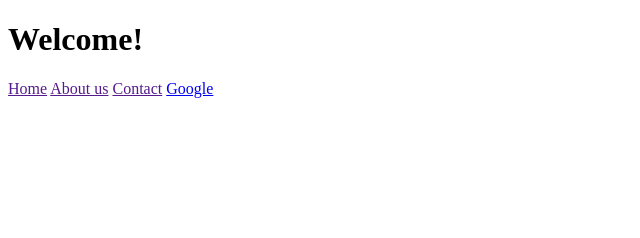
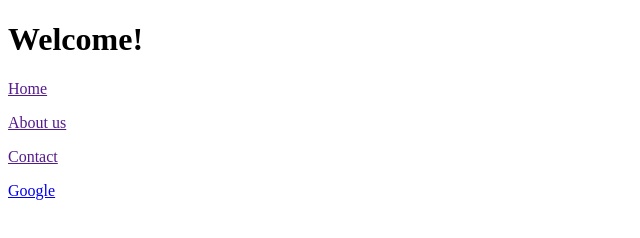
Before and after one commit to Nabin-p/nabinsocial, a plain HTML site: page index.html in a window 1280 px wide. Shown: the whole page, without its empty margins (0-640 px from the left). Drawn offline with Linux system fonts and the light colour scheme.

Commit message:
index.html

```diff
--- a/index.html
+++ b/index.html
@@ -4,11 +4,11 @@
 	<title >Home</title>
 </head>
 <body>
-	<h1>Welcome!</h1>
-	<a href="" target="_blank">Home</a>
-	<a href="" target="_blank">About us</a>
-	<a href="" target="_blank">Contact</a>
-	<a href="https://www.google.com" target="_blank">Google</a>
+	<h1 >Welcome!</h1>
+	<p><a href="" target="_blank">Home</a></p>
+	<p><a href="" target="_blank">About us</a></p>
+	<p><a href="" target="_blank">Contact</a></p>
+	<p><a href="https://www.google.com" target="_blank">Google</a></p>
 
 </body>
 </html>
```
